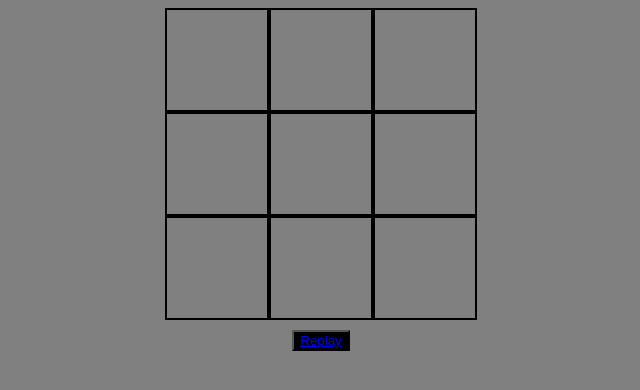
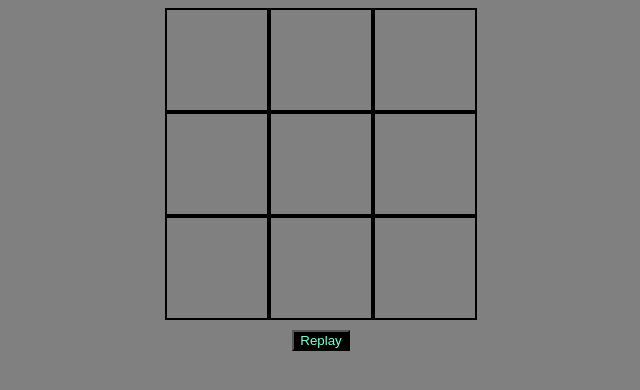
Before and after one commit to abhishekrajverma/Tic-Tac-Toe-Using-JavaScript, a plain HTML site: page index.html in a window 1280 px wide. Shown: the full height of the page, 319-959 px from the left. Drawn offline with Linux system fonts and the light colour scheme.

Commit message:
fix-button color

```diff
--- a/index.css
+++ b/index.css
@@ -37,3 +37,7 @@ body {
 button{
     background-color: black;
 }
+a{
+    color: aquamarine;
+    text-decoration: none;
+}
```
